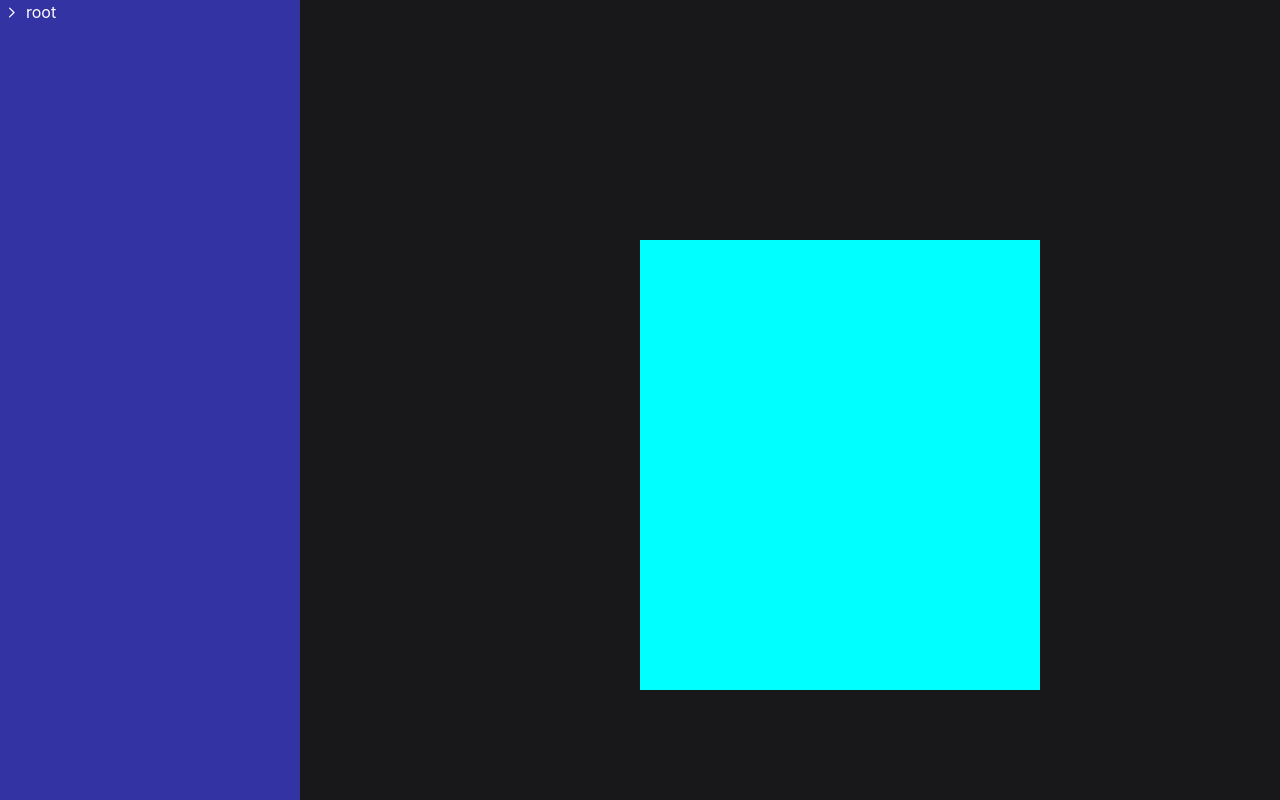
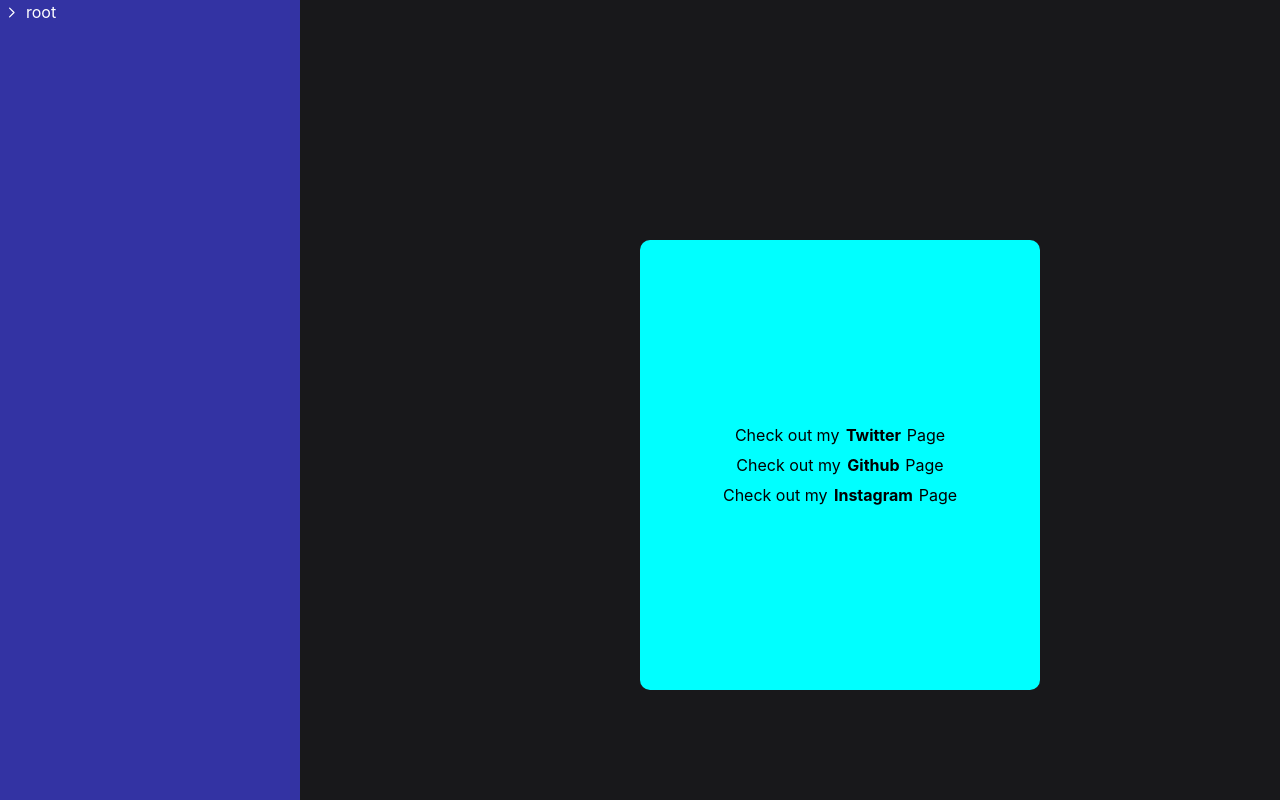
Before and after one commit to muyasamuel/folder_structure, a React (Create React App) app: page / in a window 1280 px wide. Built offline with nearby package versions, Linux system fonts and the light colour scheme.

Commit message:
Adding content to my previewContainer

```diff
--- a/src/App.js
+++ b/src/App.js
@@ -11,6 +11,9 @@ function App() {
        </div>
 
        <div className='previewContainer'>
+        <div> Check out my <span> Twitter </span> Page</div>
+        <div> Check out my <span> Github </span> Page</div>
+        <div> Check out my <span> Instagram </span> Page</div>
 
        </div>
     </div>
--- a/src/styles.css
+++ b/src/styles.css
@@ -24,4 +24,15 @@
     position: absolute;
     top: 30%;
     left: 50%;
+    display: flex;
+    align-items: center;
+    justify-content: center;
+    flex-direction: column;
+    border-radius: 10px;
+    gap: 10px;
 }
+
+.previewContainer span{
+    font-weight: bolder;
+    margin: 0px 2px;
+}
```
Also changed, not shown: src/Preview.js (added, +9 -0 lines).
